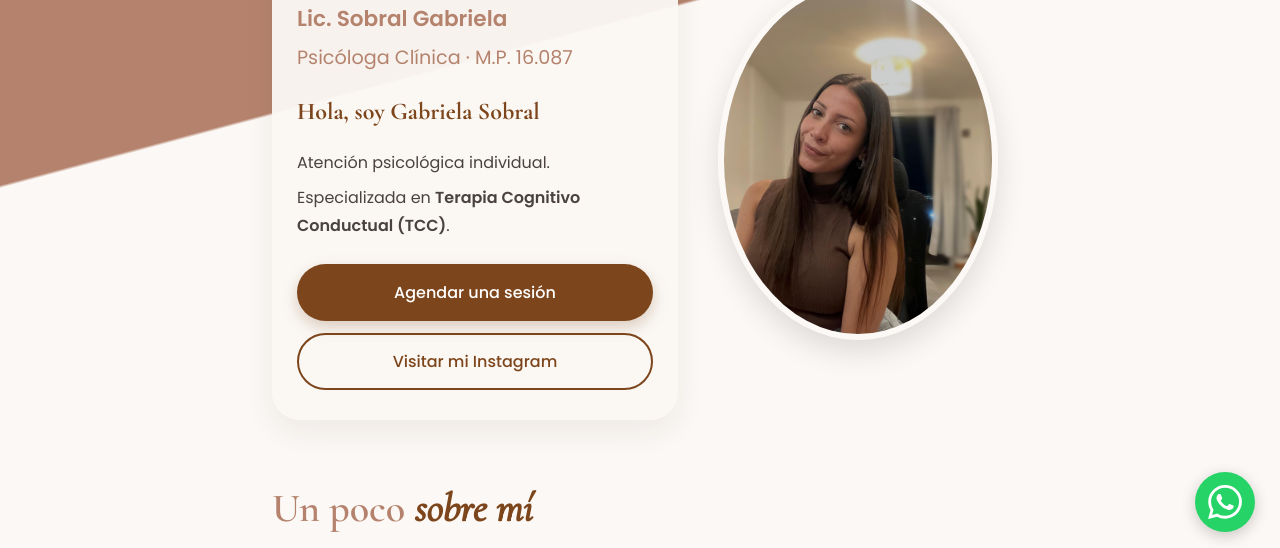
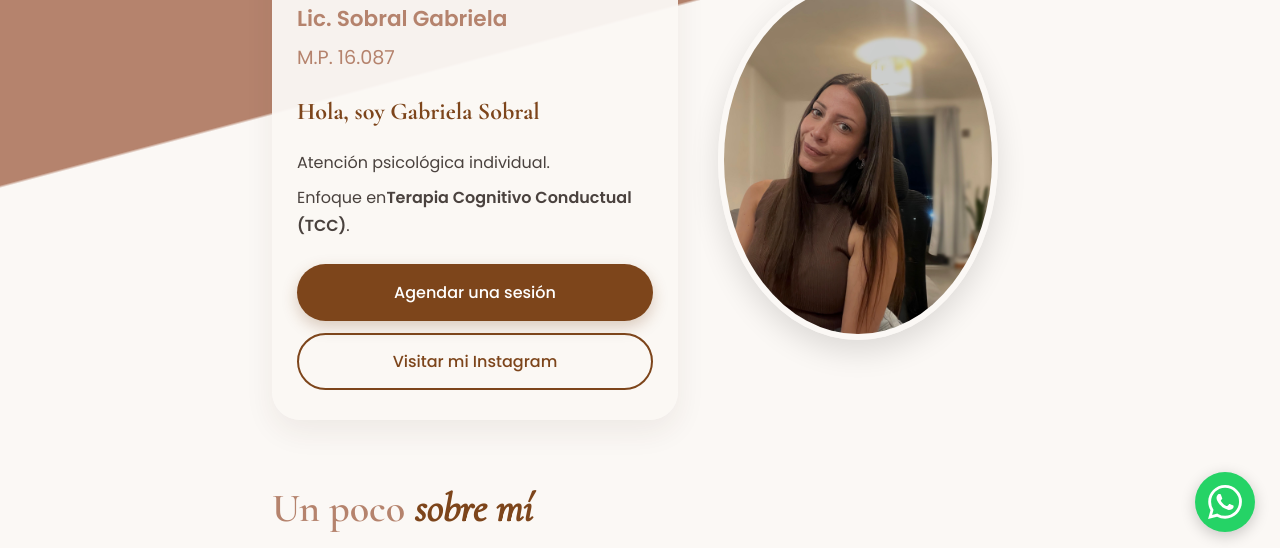
Before and after one commit to sobralgabrielaceleste-cloud/psic-loga, a plain HTML site: page index.html in a window 1280 px wide. Shown: the part 243-791 px from the top of the page. Drawn offline with nearby package versions, Linux system fonts and the light colour scheme.

Commit message:
Update index.html

```diff
--- a/index.html
+++ b/index.html
@@ -526,11 +526,11 @@
                 <div class="hero-info">
                     <div class="titulo-psicologa">Psicóloga</div>
                     <div class="subtitulo-lic">Lic. Sobral Gabriela</div>
-                    <span class="matricula-badge">Psicóloga Clínica · M.P. 16.087</span>
+                    <span class="matricula-badge">M.P. 16.087</span>
 
                     <div class="saludo-original">Hola, soy Gabriela Sobral</div>
                     <p style="margin-bottom: 8px;">Atención psicológica individual.</p>
-                    <p style="margin-top: 0;">Especializada en <strong>Terapia Cognitivo Conductual (TCC)</strong>.</p>
+                    <p style="margin-top: 0;">Enfoque en<strong>Terapia Cognitivo Conductual (TCC)</strong>.</p>
 
                     <div class="btn-container">
                         <a href="https://wa.me/5493515945085" class="btn" target="_blank">Agendar una sesión</a>
```
